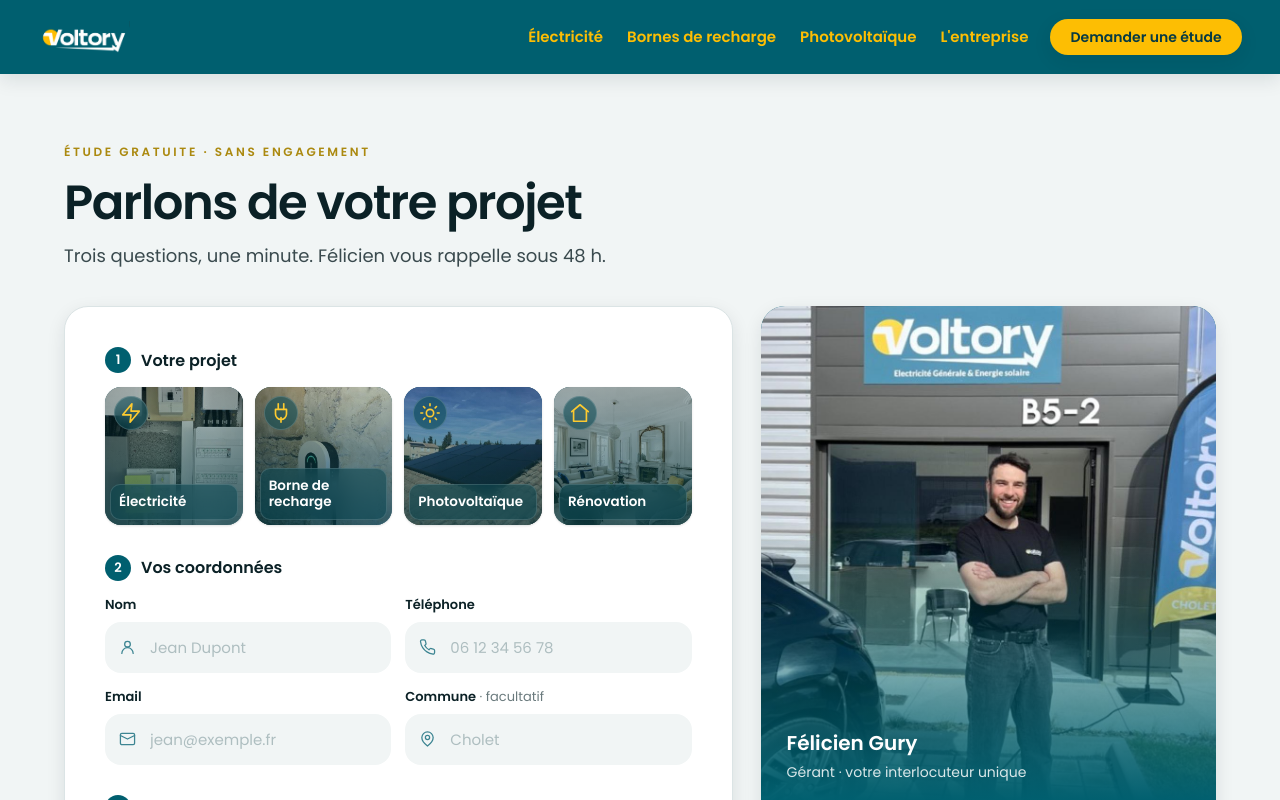
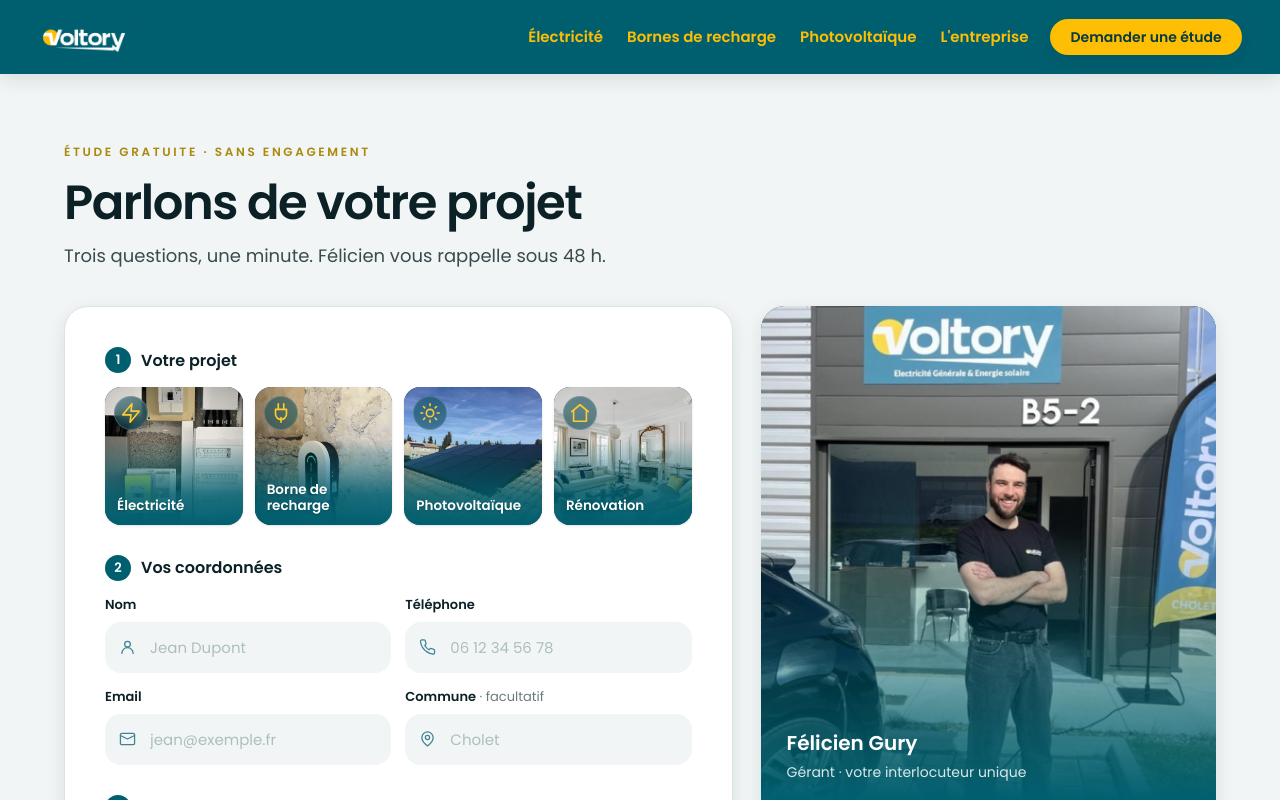
Before and after one commit to charlotteeroy/Voltory, a React (Vite) app: page /entreprise in a window 1280 px wide. Both pictures are taken after a click on the button "Demander une étude". Shown: the top 800 px of the page. Built offline with nearby package versions, Linux system fonts and the light colour scheme.

Commit message:
Tuiles projet : fondu pétrole en bas de la photo au lieu du bandeau
Co-Authored-By: Claude Opus 5.5 <noreply@anthropic.com>

```diff
--- a/src/pages/Contact.jsx
+++ b/src/pages/Contact.jsx
@@ -188,10 +188,7 @@ function ProjectTiles({ value, onChange }) {
               style={{
                 position: 'absolute',
                 inset: 0,
-                background: on
-                  ? 'linear-gradient(0deg, rgba(0,95,111,.55) 0%, rgba(0,95,111,0) 60%)'
-                  : 'linear-gradient(0deg, rgba(7,58,67,.75) 0%, rgba(7,58,67,.25) 100%)',
-                transition: 'background var(--dur-fast)',
+                background: 'linear-gradient(0deg, var(--petrole-600) 0%, rgba(0,95,111,.85) 22%, rgba(0,95,111,0) 62%)',
               }}
             />
             {on && (
@@ -243,21 +240,15 @@ function ProjectTiles({ value, onChange }) {
               lang="fr"
               style={{
                 position: 'absolute',
-                left: '5px',
-                right: '5px',
-                bottom: '5px',
-                padding: '9px 8px',
-                borderRadius: '10px',
-                background: on ? 'rgba(0,95,111,.78)' : 'rgba(5,69,80,.5)',
-                backdropFilter: 'blur(10px)',
-                WebkitBackdropFilter: 'blur(10px)',
-                border: '1px solid rgba(255,255,255,.14)',
+                left: '12px',
+                right: '10px',
+                bottom: '11px',
                 ...display,
                 fontSize: '13.5px',
                 fontWeight: 600,
                 lineHeight: 1.2,
                 hyphens: 'auto',
-                transition: 'background var(--dur-fast)',
+                textShadow: '0 1px 2px rgba(7,58,67,.4)',
               }}
             >
               {p.label}
```
